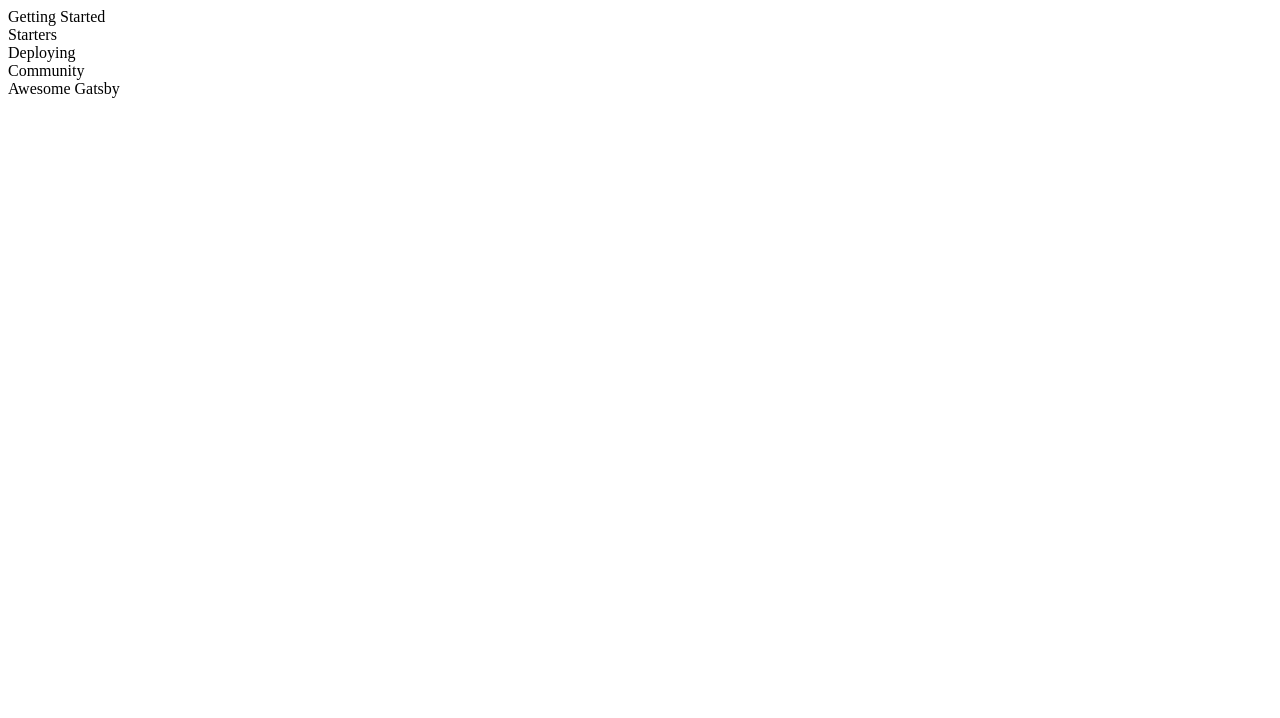
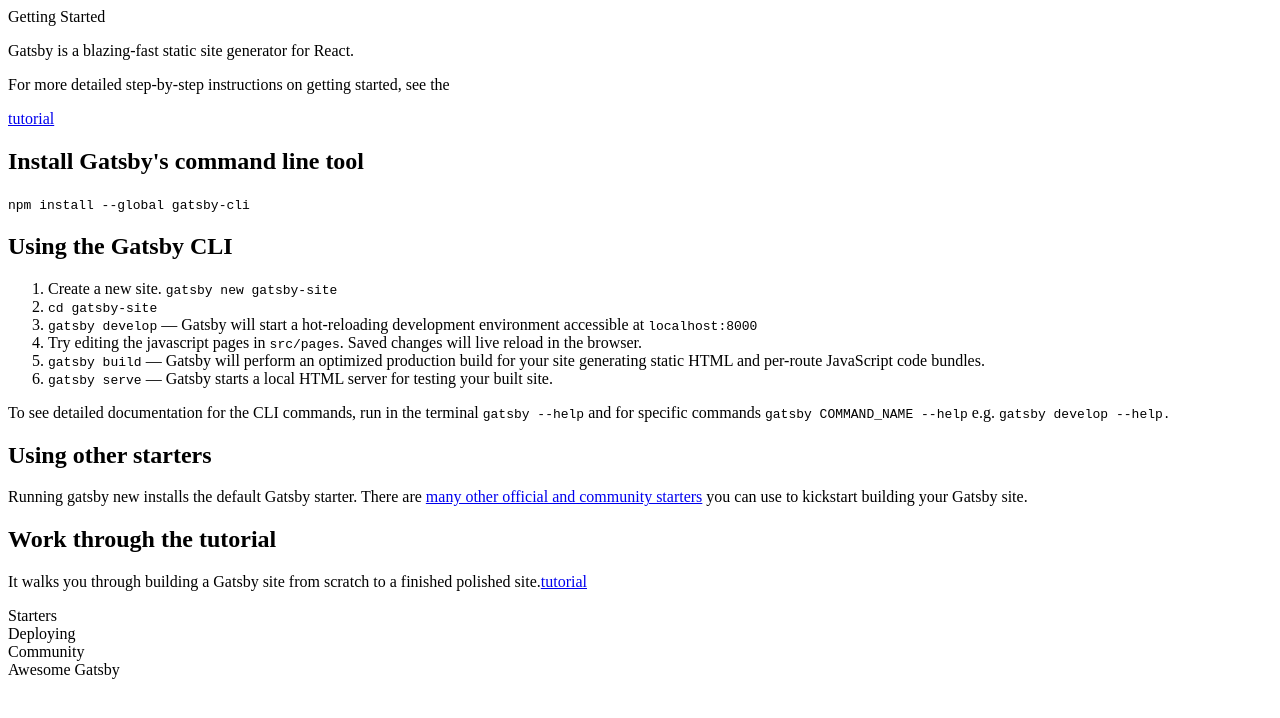
Before and after one commit to petercr/Tech-doc-page, a plain HTML site: page index.html in a window 1280 px wide. Drawn offline with Linux system fonts and the light colour scheme.

Commit message:
finished .main-section#Getting_Started including links and <code>

```diff
--- a/index.html
+++ b/index.html
@@ -10,6 +10,25 @@
     <div id="main-doc">
         <section class="main-section">
             <header id="Getting_Started" >Getting Started</header>
+            <p>Gatsby is a blazing-fast static site generator for React.</p>
+            <p>For more detailed step-by-step instructions on getting started, see the </p>
+            <a href="https://www.gatsbyjs.org/tutorial/">tutorial</a>
+            <h1>Install Gatsby's command line tool</h1>
+            <code>npm install --global gatsby-cli</code>
+            <h1>Using the Gatsby CLI</h1>
+            <ol>
+                <li>Create a new site. <code>gatsby new gatsby-site</code></li>
+                <li><code>cd gatsby-site</code></li>
+                <li><code>gatsby develop</code> — Gatsby will start a hot-reloading development environment accessible at <code>localhost:8000</code></li>
+                <li>Try editing the javascript pages in <code>src/pages</code>. Saved changes will live reload in the browser.</li>
+                <li><code>gatsby build</code> — Gatsby will perform an optimized production build for your site generating static HTML and per-route JavaScript code bundles.</li>
+                <li><code>gatsby serve</code> — Gatsby starts a local HTML server for testing your built site.</li>
+            </ol>
+            <p>To see detailed documentation for the CLI commands, run in the terminal <code>gatsby --help</code> and for specific commands <code>gatsby COMMAND_NAME --help</code> e.g. <code>gatsby develop --help.</code></p>
+            <h1>Using other starters</h1>
+            <p>Running gatsby new installs the default Gatsby starter. There are <a href="https://www.gatsbyjs.org/docs/gatsby-starters/">many other official and community starters</a> you can use to kickstart building your Gatsby site.</p>
+            <h1>Work through the tutorial</h1>
+            <p>It walks you through building a Gatsby site from scratch to a finished polished site.<a href="https://www.gatsbyjs.org/tutorial/">tutorial</a></p>
         </section>
         <section class="main-section">
             <header id="Starters">Starters</header>
```
